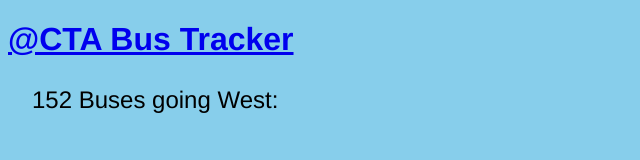
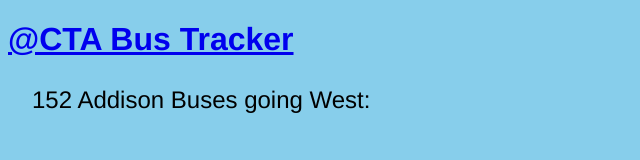
Before and after one commit to mjamal950/webdevs2, a plain HTML site: page projects/2/addisonTimesW.html in a window 1280 px wide. Shown: the whole page, without its empty margins (0-640 px from the left). Drawn offline with nearby package versions, Linux system fonts and the light colour scheme; no server answers.

Commit message:
meaningful text

```diff
--- a/projects/2/addisonTimesW.html
+++ b/projects/2/addisonTimesW.html
@@ -18,7 +18,7 @@
     <body>
 
           <a href="index.html"><h1>@CTA Bus Tracker</h1></a>
-          <p>152 Buses going West:</p>
+          <p>152 Addison Buses going West:</p>
 
 
           <script src="https://ajax.googleapis.com/ajax/libs/jquery/3.1.1/jquery.min.js"></script>
```
Also changed, not shown: projects/2/addisonRoutes.html (+1 -1 lines).
